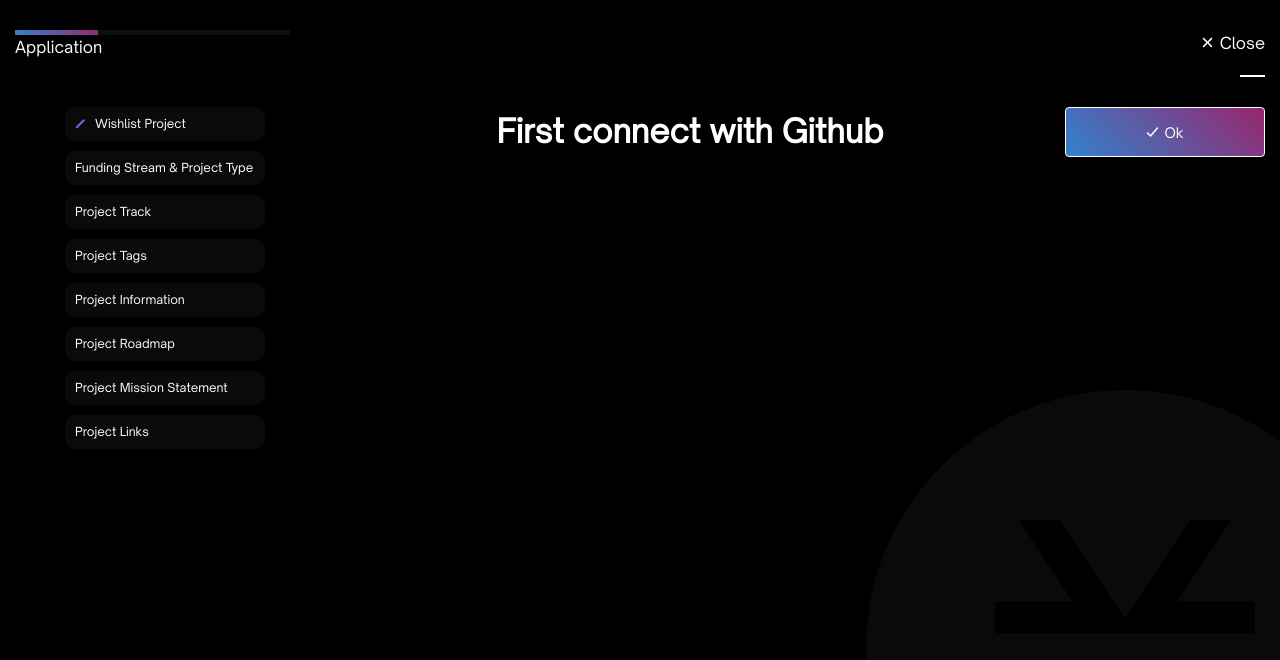
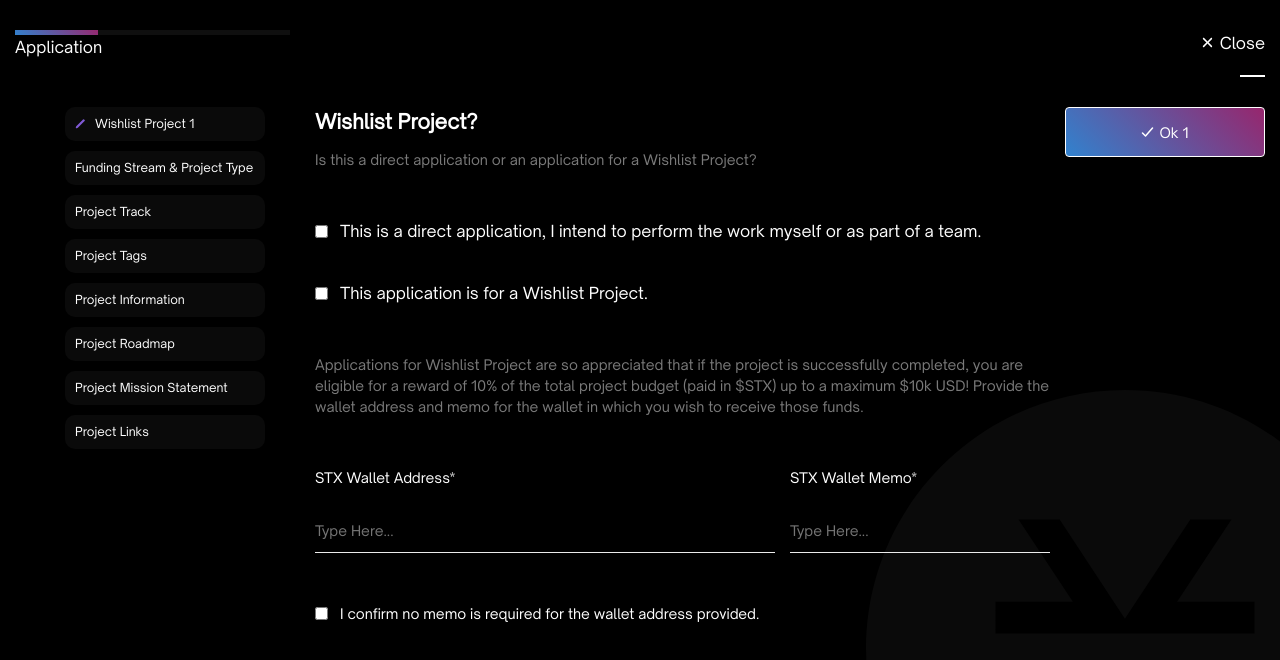
Before and after one commit to stacksgov/grants-dashboard, a Next.js app: page /application in a window 1280 px wide. Shown: the top 660 px of the page. Built offline with nearby package versions, Linux system fonts and the light colour scheme.

Commit message:
passing steps from ok component to navbar component

```diff
--- a/components/application/layout/OkButton.js
+++ b/components/application/layout/OkButton.js
@@ -1,9 +1,14 @@
 import styles from './OkButton.module.css';
+import { useState } from 'react';
 
-const OkButton = () => {
-	return (
+const UseOkButton = () => {
+	const [currentStep, setCurrentStep] = useState(1);
+
+	return {
+		currentStep,
+		OkButton: (
 			<div className={styles.button}>
-			<button>
+				<button onClick={() => setCurrentStep(currentStep + 1)}>
 					<svg
 						width="13"
 						height="10"
@@ -19,10 +24,11 @@
 							strokeLinejoin="round"
 						/>
 					</svg>
-				Ok
+					Ok {currentStep}
 				</button>
 			</div>
-	);
+		)
+	};
 };
 
-export default OkButton;
+export default UseOkButton;
--- a/components/application/layout/Steps.js
+++ b/components/application/layout/Steps.js
@@ -1,6 +1,6 @@
 import styles from './Steps.module.css';
 
-const Steps = () => {
+const Steps = (props) => {
 	return (
 		<div className={styles.stepsWrapper}>
 			<ul>
@@ -21,11 +21,11 @@
 								strokeLinejoin="round"
 							/>
 						</svg>
-						Wishlist Project
+						Wishlist Project {props.step}
 					</li>
 				</span>
 				<span>
-					<li>Funding Stream & Project Type</li>
+					<li>Funding Stream & Project Type </li>
 				</span>
 				<span>
 					<li>Project Track</li>
--- a/pages/application.js
+++ b/pages/application.js
@@ -2,8 +2,8 @@
 import Nav from '../components/application/layout/Nav';
 import Steps from '../components/application/layout/Steps';
 import StacksLogo from '../public/images/stacks-logo.svg';
-import OkButton from '../components/application/layout/OkButton';
-// import Wishlist from '../components/application/Wishlist';
+import UseOkButton from '../components/application/layout/OkButton';
+import Wishlist from '../components/application/Wishlist';
 // import FundingStream from '../components/application/FundingStream';
 // import ProjectTrack from '../components/application/ProjectTrack';
 // import ProjectTags from '../components/application/ProjectTags';
@@ -11,18 +11,19 @@
 // import ProjectRoadmap from '../components/application/ProjectRoadmap';
 // import MissionStatement from '../components/application/MissionStatement';
 // import ProjectLinks from '../components/application/ProjectLinks';
-import Success from '../components/application/Success';
+// import Success from '../components/application/Success';
 
 const Application = () => {
+	const { OkButton, currentStep } = UseOkButton();
 	return (
 		<div className={styles.applicationWrapper}>
 			<Nav />
 			<div className={styles.mainComponents}>
 				<div className={styles.middleComponent}>
-					<Steps />
+					<Steps step={currentStep} />
 				</div>
 				<div>
-					{/* <Wishlist /> */}
+					<Wishlist />
 					{/* <FundingStream /> */}
 					{/* <ProjectTrack /> */}
 					{/* <ProjectTags /> */}
@@ -30,11 +31,9 @@
 					{/* <ProjectRoadmap /> */}
 					{/* <MissionStatement /> */}
 					{/* <ProjectLinks /> */}
-					<Success />
+					{/* <Success /> */}
 				</div>
-				<div>
-					<OkButton />
-				</div>
+				<div>{OkButton}</div>
 			</div>
 			<StacksLogo className={styles.stacksSVG} />
 		</div>
```
Lines whose indentation alone changed are shown as unchanged.
